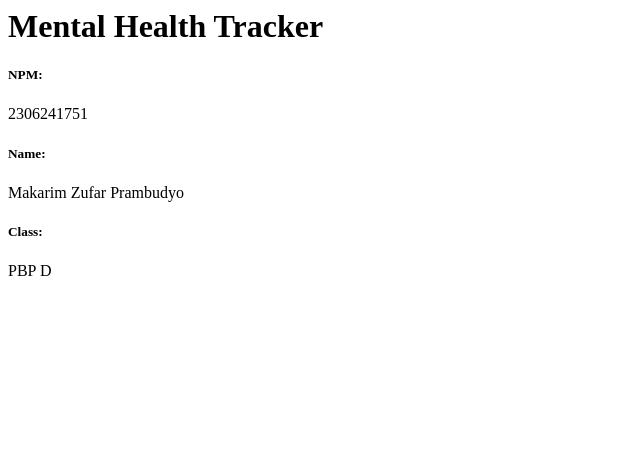
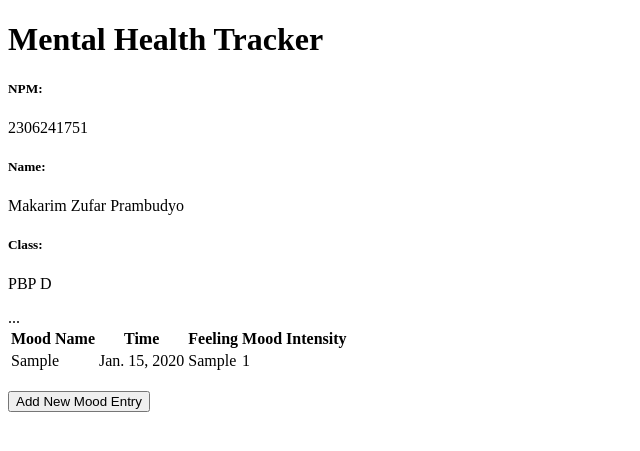
Before and after one commit to MakarimZufar/mental-health-tracker, a Django app: page / in a window 1280 px wide. Shown: the top 451 px of the page, without its empty margins (0-640 px from the left). Run offline with Django 5.2, Linux system fonts and the light colour scheme; tables that the repository leaves empty hold one stand-in row (values such as "Sample post").

Commit message:
menyelesaikan tutorial 2

```diff
--- a/main/models.py
+++ b/main/models.py
@@ -1,3 +1,4 @@
+import uuid
 from django.db import models
 
 # Create your models here.
--- a/main/templates/main.html
+++ b/main/templates/main.html
@@ -1,8 +1,44 @@
+{% extends 'base.html' %}
+{% block content %}
 <h1>Mental Health Tracker</h1>
 
 <h5>NPM: </h5>
 <p>{{ npm }}<p>
-<h5>Name: </h5>
-<p>{{ name }}<p>
-<h5>Class: </h5>
-<p>{{ class }}<p>
+
+<h5>Name:</h5>
+<p>{{ name }}</p>
+
+<h5>Class:</h5>
+<p>{{ class }}</p>
+
+...
+{% if not mood_entries %}
+<p>Belum ada data mood pada mental health tracker.</p>
+{% else %}
+<table>
+<tr>
+    <th>Mood Name</th>
+    <th>Time</th>
+    <th>Feeling</th>
+    <th>Mood Intensity</th>
+</tr>
+
+{% comment %} Berikut cara memperlihatkan data mood di bawah baris ini
+{% endcomment %}
+{% for mood_entry in mood_entries %}
+<tr>
+    <td>{{mood_entry.mood}}</td>
+    <td>{{mood_entry.time}}</td>
+    <td>{{mood_entry.feelings}}</td>
+    <td>{{mood_entry.mood_intensity}}</td>
+</tr>
+{% endfor %}
+</table>
+{% endif %}
+
+<br />
+
+<a href="{% url 'main:create_mood_entry' %}">
+<button>Add New Mood Entry</button>
+</a>
+{% endblock content %}
--- a/main/urls.py
+++ b/main/urls.py
@@ -1,8 +1,13 @@
 from django.urls import path
-from main.views import show_main
+from main.views import show_main, create_mood_entry, show_xml, show_json, show_xml_by_id, show_json_by_id
 
 app_name = 'main'
 
 urlpatterns = [
     path('', show_main, name='show_main'),
+    path('create-mood-entry/', create_mood_entry, name='create_mood_entry'),
+    path('xml/', show_xml, name='show_xml'),
+    path('json/', show_json, name='show_json'),
+    path('xml/<str:id>/', show_xml_by_id, name='show_xml_by_id'),
+    path('json/<str:id>/', show_json_by_id, name='show_json_by_id'),
 ]
--- a/main/views.py
+++ b/main/views.py
@@ -1,11 +1,43 @@
-from django.shortcuts import render
-
+from django.shortcuts import render, redirect   # Tambahkan import redirect di baris ini
+from main.forms import MoodEntryForm
+from main.models import MoodEntry
+from django.http import HttpResponse
+from django.core import serializers
 # Create your views here.
 def show_main(request):
+    mood_entries = MoodEntry.objects.all()
+
     context = {
-        'npm' : '2306241751',
         'name': 'Makarim Zufar Prambudyo',
-        'class': 'PBP D'
+        'class': 'PBP D',
+        'npm': '2306241751',
+        'mood_entries': mood_entries
     }
 
     return render(request, "main.html", context)
+
+def create_mood_entry(request):
+    form = MoodEntryForm(request.POST or None)
+
+    if form.is_valid() and request.method == "POST":
+        form.save()
+        return redirect('main:show_main')
+
+    context = {'form': form}
+    return render(request, "create_mood_entry.html", context)
+
+def show_xml(request):
+    data = MoodEntry.objects.all()
+    return HttpResponse(serializers.serialize('xml', data), content_type='application/xml')
+
+def show_json(request):
+    data = MoodEntry.objects.all()
+    return HttpResponse(serializers.serialize('json', data), content_type='application/json')
+
+def show_xml_by_id(request, id):
+    data = MoodEntry.objects.filter(pk=id)
+    return HttpResponse(serializers.serialize('xml', data), content_type='application/xml')
+
+def show_json_by_id(request, id):
+    data = MoodEntry.objects.filter(pk=id)
+    return HttpResponse(serializers.serialize('json', data), content_type='application/json')
--- a/mental_health_tracker/settings.py
+++ b/mental_health_tracker/settings.py
@@ -15,6 +15,7 @@ from pathlib import Path
 # Build paths inside the project like this: BASE_DIR / 'subdir'.
 BASE_DIR = Path(__file__).resolve().parent.parent
 
+CSRF_TRUSTED_ORIGINS = ["http://localhost","http://127.0.0.1","http://makarim-zufar-mentalhealthtracker.pbp.cs.ui.ac.id/", "http://makarim-zufar-mentalhealthtracker.pbp.cs.ui.ac.id/"]
 
 # Quick-start development settings - unsuitable for production
 # See https://docs.djangoproject.com/en/5.1/howto/deployment/checklist/
@@ -55,7 +56,7 @@ ROOT_URLCONF = "mental_health_tracker.urls"
 TEMPLATES = [
     {
         "BACKEND": "django.template.backends.django.DjangoTemplates",
-        "DIRS": [],
+        "DIRS": [BASE_DIR/"templates"],
         "APP_DIRS": True,
         "OPTIONS": {
             "context_processors": [
--- /dev/null
+++ b/templates/base.html
@@ -0,0 +1,13 @@
+{% load static %}
+<!DOCTYPE html>
+<html lang="en">
+    <head>
+        <meta charset="UTF-8" />
+        <meta name="viewport" content="width=device-width, initial-scale=1.0" />
+        {% block meta %} {% endblock meta %}
+    </head>
+
+    <body>
+        {% block content %} {% endblock content %}
+    </body>
+</html>
```
Also changed, not shown: main/forms.py (added, +7 -0 lines), main/templates/create_mood_entry.html (added, +18 -0 lines), .github/workflows/deploy.yml (added).
